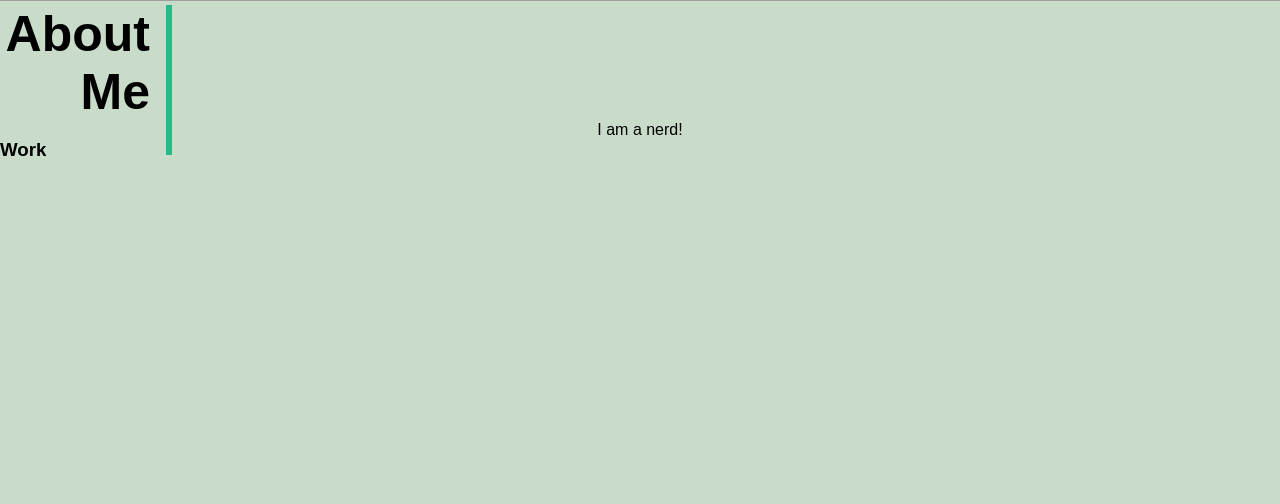
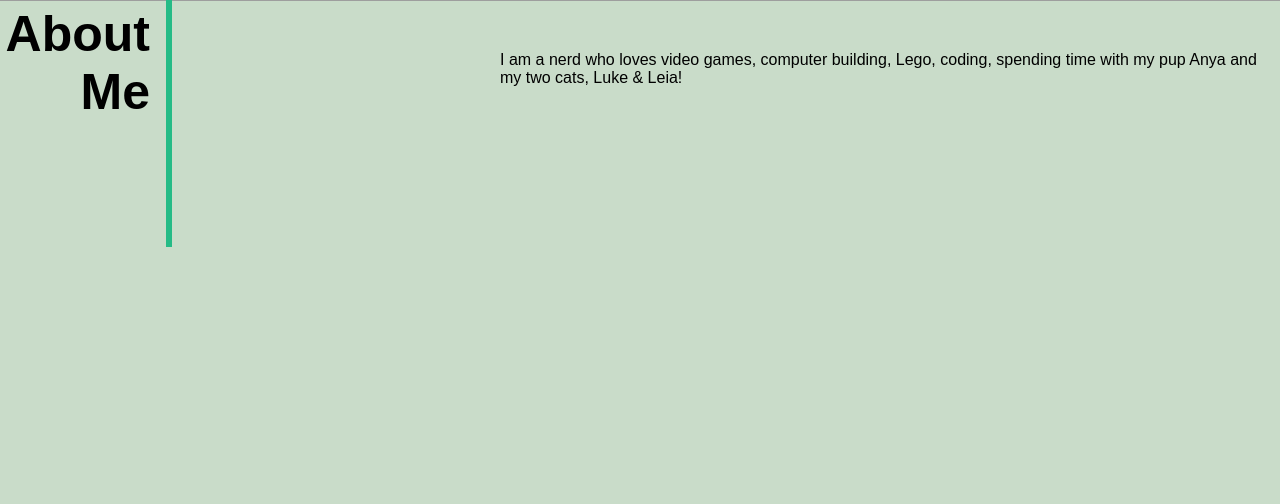
Before and after one commit to nmahban/Portfolio, a plain HTML site: page index.html in a window 1280 px wide. Shown: the part 313-817 px from the top of the page. Drawn offline with Linux system fonts and the light colour scheme; grey boxes are pictures that could not be loaded.

Commit message:
Added more styling and placement for the work section

```diff
--- a/assets/style.css
+++ b/assets/style.css
@@ -107,11 +107,31 @@ h1 {
   height: 150px;
   position: absolute;
   left: 13%;
+
 }
 
-p {
-  text-align: center;
+.vertical2 {
+  border-left: 6px solid rgb(37, 187, 134);
+  height: 500px;
+  position: absolute;
+  left: 13%;
+  bottom: 30%;
+
+}
+
+
+.para {
+  position: relative;
+  bottom: 70px;
+  padding-left: 500px;
+
+
 }
 
 .work {
+  font-size: 50px;
+  position: relative;
+  top: 350px;
+  padding-left: 10px;
+
 }
--- a/index.html
+++ b/index.html
@@ -30,10 +30,13 @@
 
     <main>
       <div class="vertical"></div>
+      <div class="vertical2"></div>
       <div class="me">
         <h2>About Me</h2>
       </div>
-      <p>I am a nerd!</p>
+      <div class=para>
+      <p>I am a nerd who loves video games, computer building, Lego, coding, spending time with my pup Anya and my two cats, Luke & Leia!</p>
+      </div>
       <div class="work">
         <h3>Work</h3>
       </div>
```
